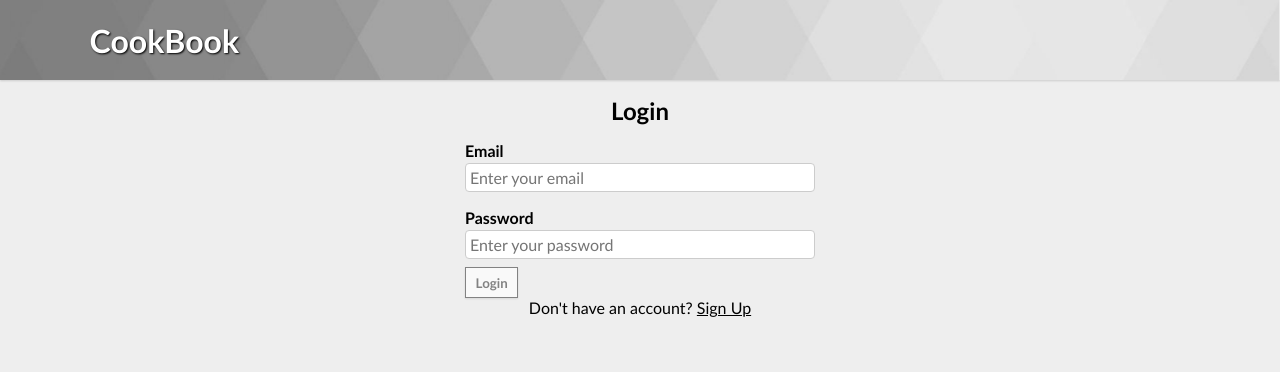
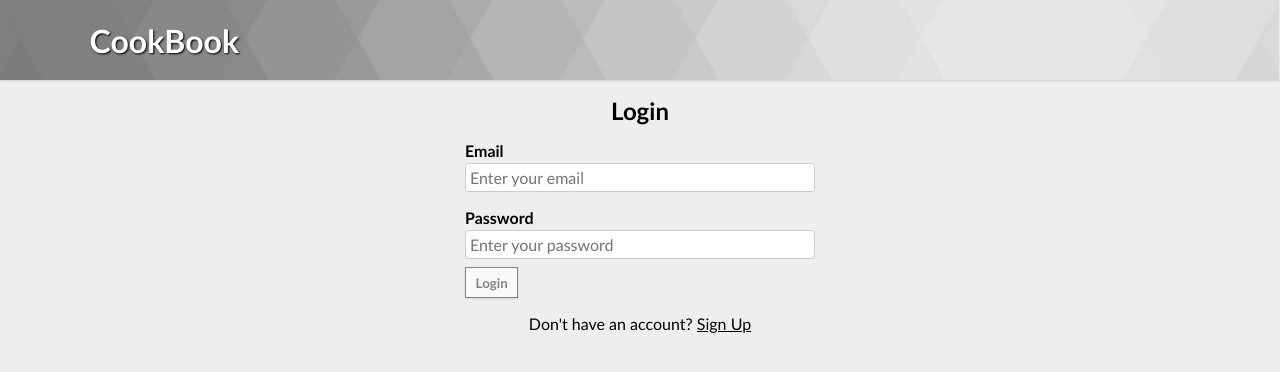
Before and after one commit to BiranV/CookBook, a React (Create React App) app in the folder client/: page /auth in a window 1280 px wide. Shown: the top 372 px of the page. Built offline with nearby package versions, Linux system fonts and the light colour scheme.

Commit message:
styling updates

```diff
--- a/client/src/App.js
+++ b/client/src/App.js
@@ -1,6 +1,7 @@
 import { createBrowserRouter, RouterProvider } from "react-router-dom"
 import { AuthModeProvider } from "./context/AuthModeContext";
 import Navbar from "./components/Navbar"
+import Spinner from "./components/Spinner";
 import { lazy, Suspense } from 'react';
 
 const Home = lazy(() => import("./pages/Home"));
@@ -20,7 +21,7 @@ const router = createBrowserRouter([
 export default function App() {
     return (
         <AuthModeProvider>
-            <Suspense fallback={<div>Loading...</div>}>
+            <Suspense fallback={<Spinner />}>
                 <RouterProvider router={router} />
             </Suspense>
         </AuthModeProvider>
--- a/client/src/index.scss
+++ b/client/src/index.scss
@@ -89,10 +89,15 @@ select {
   }
 
   label {
+    margin-top: 1rem;
+  }
+
+  .account {
+    margin-top: 1rem;
+
     span {
       cursor: pointer;
       text-decoration: underline;
-
     }
   }
 }
--- a/client/src/pages/Auth.js
+++ b/client/src/pages/Auth.js
@@ -18,14 +18,14 @@ export default function Auth() {
     return (
         <div className="auth">
             <AuthForm mode={isLogin ? "login" : "signup"} onSuccess={navigateToHome} authMode={setIsLogin} />
-            <label>
+            <div className="account">
                 {isLogin
                     ? "Don't have an account? "
                     : "Already have an account? "}
                 <span onClick={toggleAuthMode}>
                     {isLogin ? "Sign Up" : "Login"}
                 </span>
-            </label>
+            </div>
         </div>
     );
 }
```
